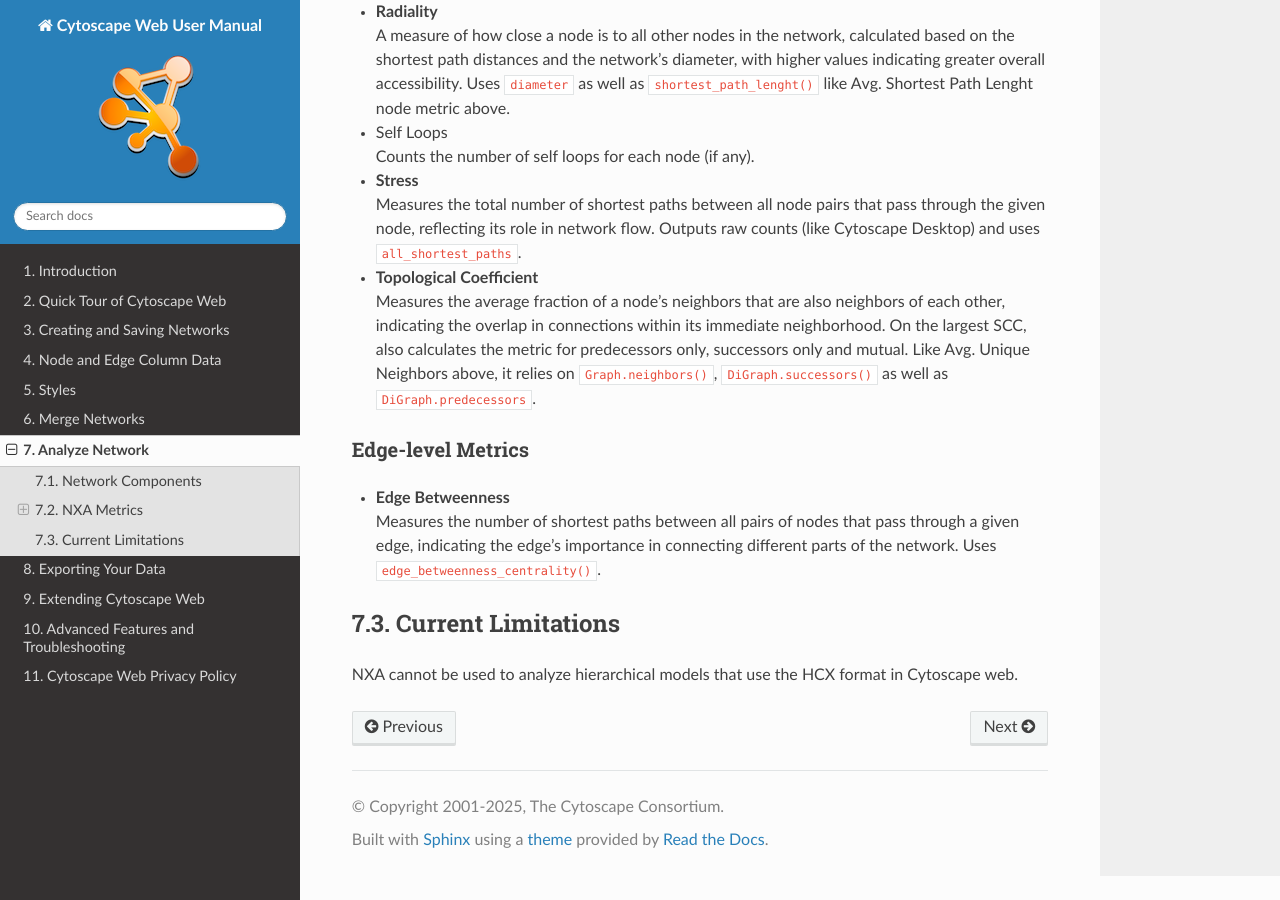
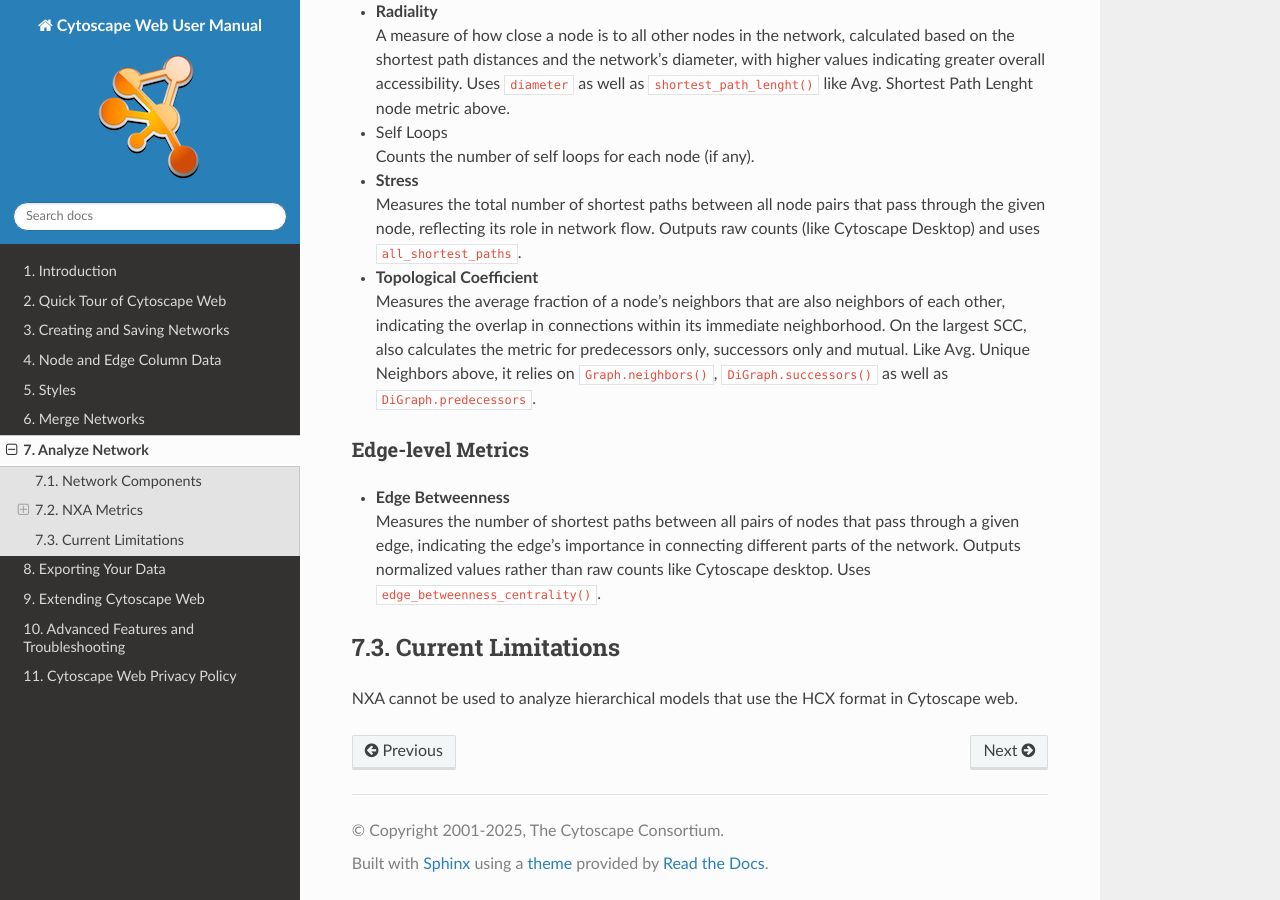
Before and after one commit to cytoscape/web-cytoscape-manual, a Sphinx documentation site: the page built from docs/analyze.md, in a window 1280 px wide and 900 px high, scrolled down 4459 px. Built offline with Sphinx 7.4.7 and the Read the Docs theme 3.1.0, drawn with Linux system fonts in a browser that asks for light colours; some of the changed text lies outside the part shown.

Commit message:
Update analyze.md
minor edits

```diff
--- a/docs/analyze.md
+++ b/docs/analyze.md
@@ -113,7 +113,7 @@
 ### Edge-level Metrics
 
 - **Edge Betweenness**
-  Measures the number of shortest paths between all pairs of nodes that pass through a given edge, indicating the edge’s importance in connecting different parts of the network. Uses [`edge_betweenness_centrality()`](https://networkx.org/documentation/stable/reference/algorithms/generated/networkx.algorithms.centrality.edge_betweenness_centrality.html).
+  Measures the number of shortest paths between all pairs of nodes that pass through a given edge, indicating the edge’s importance in connecting different parts of the network. Outputs normalized values rather than raw counts like Cytoscape desktop. Uses [`edge_betweenness_centrality()`](https://networkx.org/documentation/stable/reference/algorithms/generated/networkx.algorithms.centrality.edge_betweenness_centrality.html).
 
 ## Current Limitations
 
```
Also changed, not shown: other parts of docs/analyze.md (+1 -1 lines).
